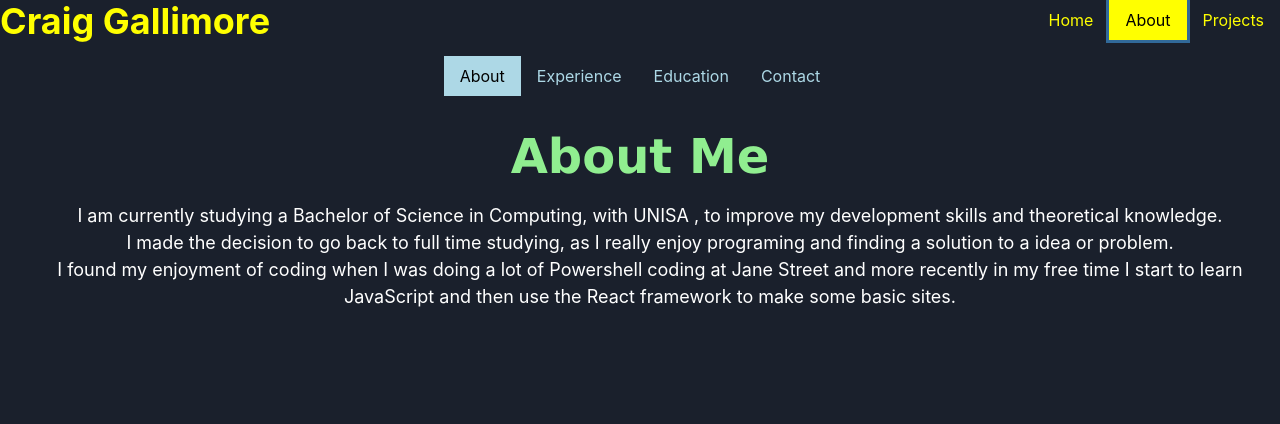
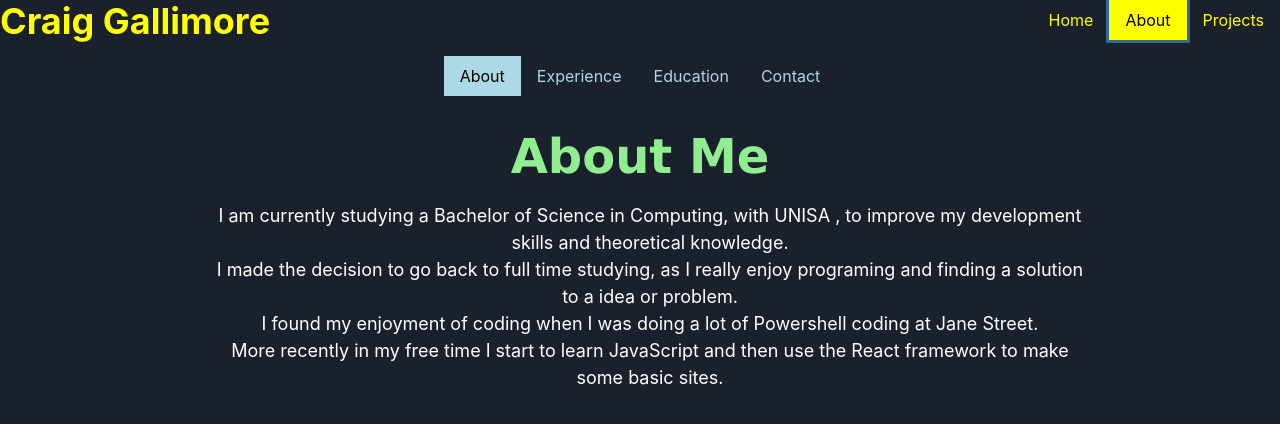
Before and after one commit to GalliWare/react-profile-website, a Next.js app: page /about in a window 1280 px wide. Both pictures are taken after a click on the tab "About". Shown: the top 424 px of the page. Built offline with nearby package versions, Linux system fonts and the light colour scheme.

Commit message:
Improve about text layout

```diff
--- a/src/pages/about.js
+++ b/src/pages/about.js
@@ -66,6 +66,7 @@ function About() {
         <TabPanels>
           <TabPanel>
             <Heading
+              width="75%"
               padding="4"
               fontFamily="verdana"
               fontSize={["3xl", "5xl"]}
@@ -74,6 +75,7 @@ function About() {
             > About Me
             </Heading>
             <Text
+              width="75%"
               marginLeft="5"
               color="white"
               fontSize={["m", "lg"]}
@@ -84,6 +86,7 @@ function About() {
               to improve my development skills and theoretical knowledge.
             </Text>
             <Text
+              width="75%"
               marginLeft="5"
               color="white"
               fontSize={["m", "lg"]}
@@ -93,13 +96,22 @@ function About() {
               finding a solution to a idea or problem.
             </Text>
             <Text
+              width="75%"
               marginLeft="5"
               color="white"
               fontSize={["m", "lg"]}
               align="center"
             >
-              I found my enjoyment of coding when I was doing a lot of Powershell coding at Jane Street
-              and more recently in my free time I start to learn JavaScript and then use the React framework
+              I found my enjoyment of coding when I was doing a lot of Powershell coding at Jane Street.
+            </Text>
+            <Text
+              width="75%"
+              marginLeft="5"
+              color="white"
+              fontSize={["m", "lg"]}
+              align="center"
+            >
+              More recently in my free time I start to learn JavaScript and then use the React framework
               to make some basic sites.
             </Text>
           </TabPanel>
```
